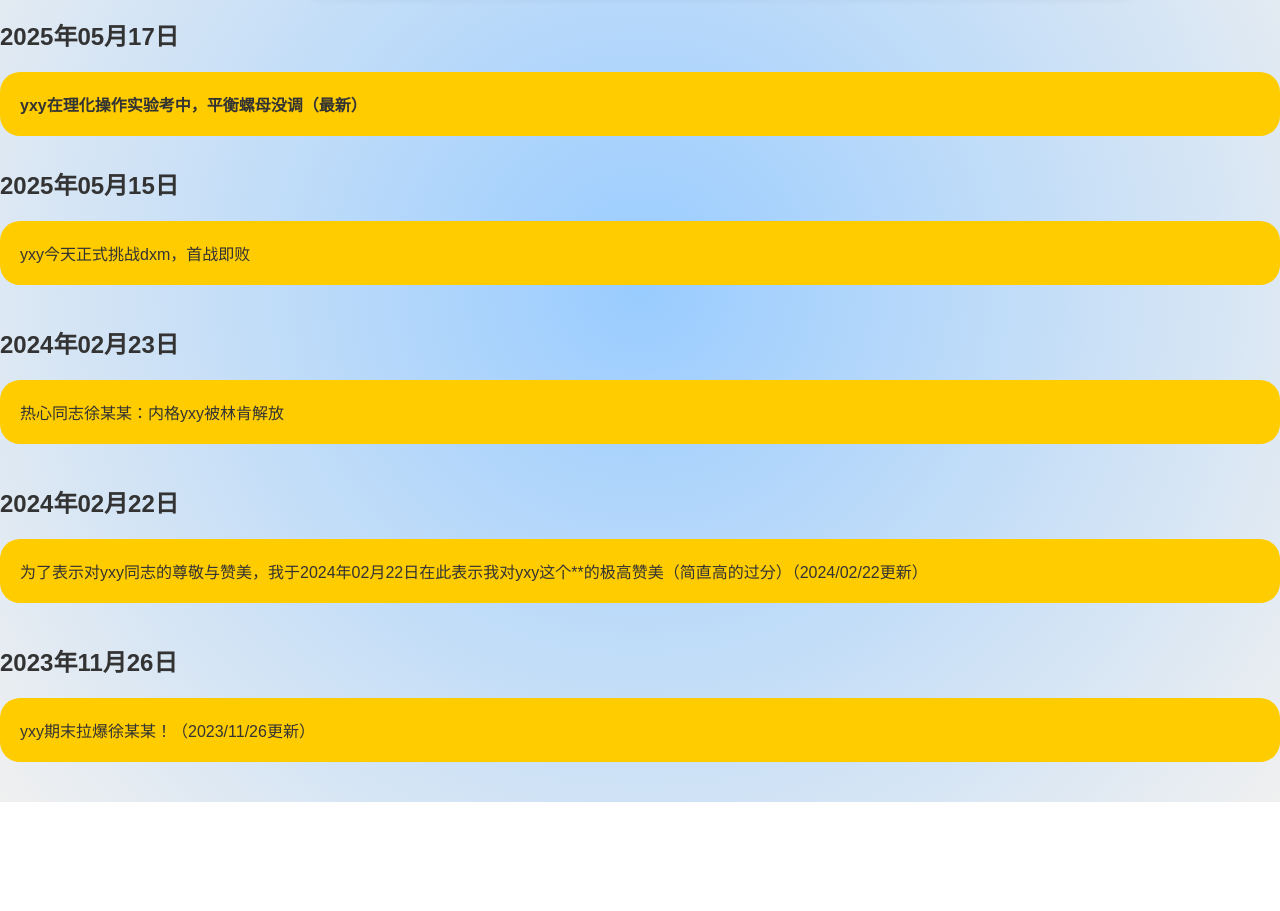
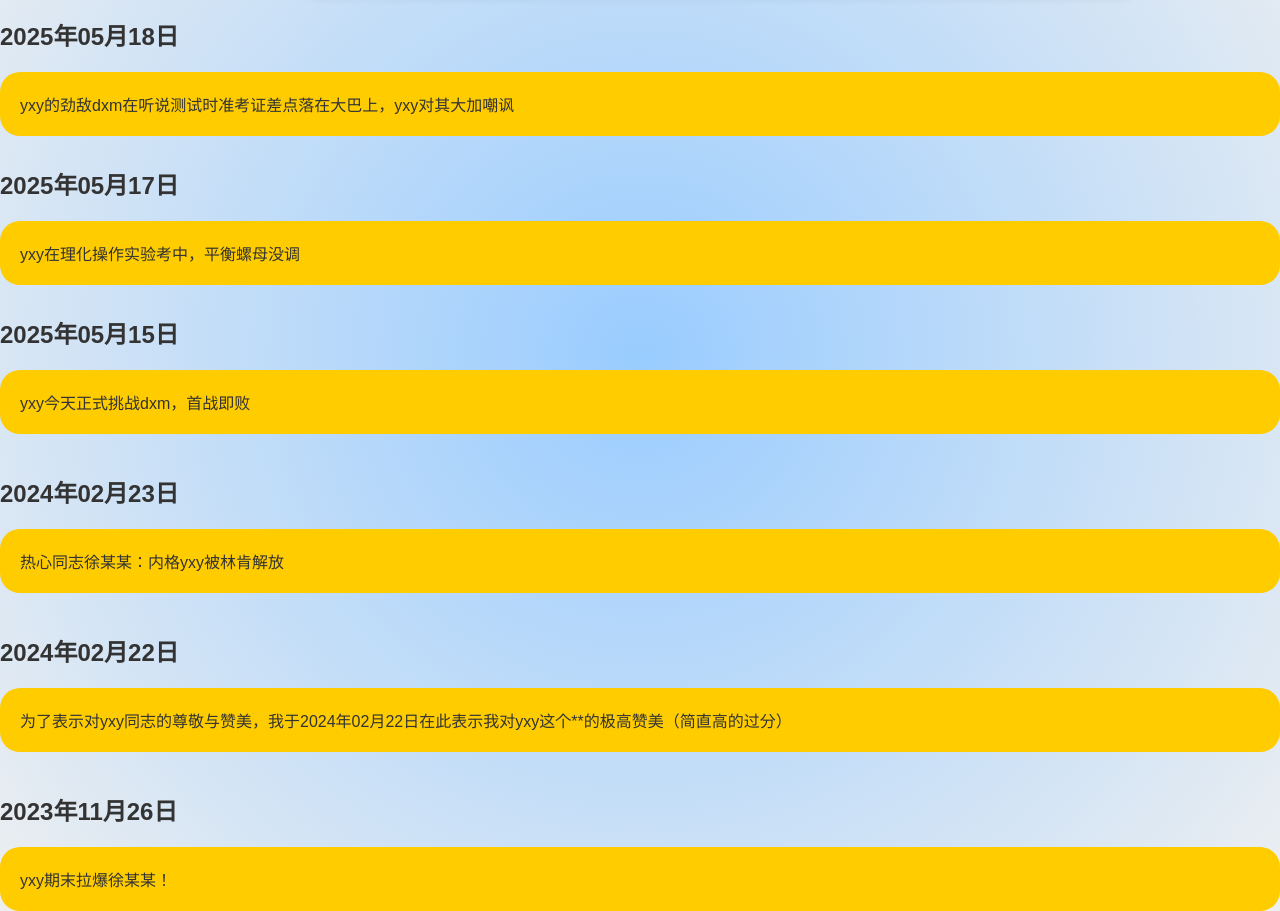
Before and after one commit to wym100171113/yxy, a plain HTML site: page index.html in a window 1280 px wide. Shown: the part 232-1143 px from the top of the page. Before the commit the page ends 1034 px from the top, so only its background shows below. Drawn offline with Linux system fonts and the light colour scheme.

Commit message:
git commit -m "fix: update index.html"

```diff
--- a/index.html
+++ b/index.html
@@ -145,11 +145,17 @@
         <p>很高兴你来到这里。</p>
         </div>
         </div>
-    <div class="entry">
+    </div class="entry">
+        <div class="date">2025年05月18日</div>
+        <div class="update">
+            <div class="latest"></div>
+            <p>yxy的劲敌dxm在听说测试时准考证差点落在大巴上，yxy对其大加嘲讽</p>
+        </div>
+    </div>
+    </div class="entry">
         <div class="date">2025年05月17日</div>
         <div class="update">
-        <div class="latest">
-            <p>yxy在理化操作实验考中，平衡螺母没调（最新）</p>
+            <p>yxy在理化操作实验考中，平衡螺母没调</p>
         </div>
     </div>
     <div class="entry">
@@ -167,13 +173,13 @@
     <div class="entry">
         <div class="date">2024年02月22日</div>
         <div class="update">
-            <p>为了表示对yxy同志的尊敬与赞美，我于2024年02月22日在此表示我对yxy这个**的极高赞美（简直高的过分）（2024/02/22更新）</p>
+            <p>为了表示对yxy同志的尊敬与赞美，我于2024年02月22日在此表示我对yxy这个**的极高赞美（简直高的过分）</p>
         </div>
     </div>
     <div class="entry">
         <div class="date">2023年11月26日</div>
         <div class="update">
-            <p>yxy期末拉爆徐某某！（2023/11/26更新）</p>
+            <p>yxy期末拉爆徐某某！</p>
         </div>
     </div>
 </div>
```
